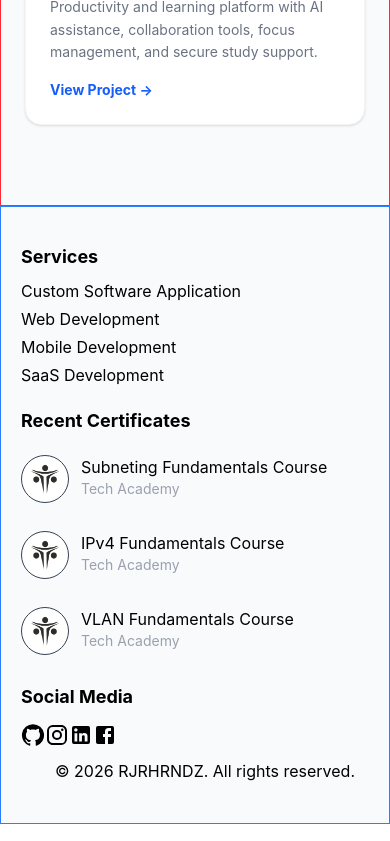
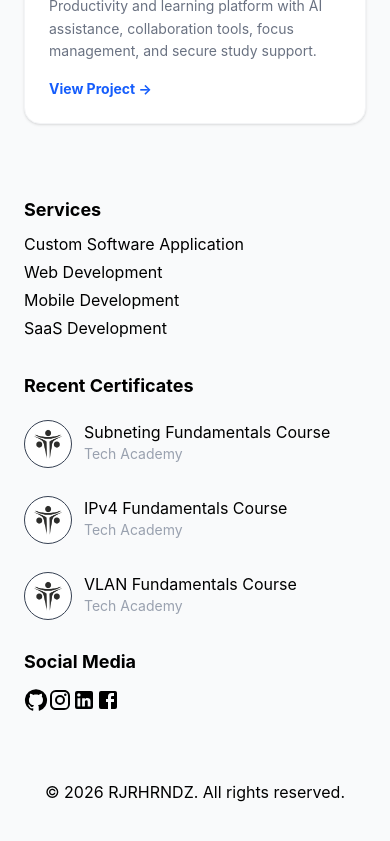
Before and after one commit to RolandoJr23/RBHJr-Portfolio, a React (Vite) app: page / in a window 390 px wide. Shown: the part 3432-4273 px from the top of the page. Built offline with nearby package versions, Linux system fonts and the light colour scheme.

Commit message:
Reposition the Right Side under Middle Container once minimize the screen into 1499px.

```diff
--- a/src/App.tsx
+++ b/src/App.tsx
@@ -29,6 +29,64 @@ function App() {
   const pauseBeforeType = 500; // milliseconds to pause after deleting
 
   const [showSchedule, setShowSchedule] = useState(false);
+
+  // Define Right Container content once to reuse in different positions
+  const RightSideContent = (
+    <>
+      {/* Services */}
+      <div className="w-full max-w-xs h-auto mt-8">
+        <h2 className="text-black font-bold text-lg">Services</h2>
+        <div className="text-black mt-2">
+          <h3 className="mb-1">Custom Software Application</h3>
+          <h3 className="mb-1">Web Development</h3>
+          <h3 className="mb-1">Mobile Development</h3>
+          <h3 className="mb-1">SaaS Development</h3>
+        </div>
+      </div>
+      {/* Recent Certificates */}
+      <div className="w-full max-w-xs mt-8">
+        <h2 className="text-black font-bold text-lg">Recent Certificates</h2>
+        <div className="mb-8 mt-5 relative">
+          <div className="absolute flex justify-center items-center w-12 h-12 bg-white rounded-full -left-0 border border-gray-700 hover:border-4 hover:border-black"><img src={techacademylogo} alt="" className="w-8 h-8 rounded-full" /></div>
+          <div className='flex flex-row items-center ml-10'>
+            <div className='w-full'>
+              <h1 className="text-md text-black pl-5">Subneting Fundamentals Course</h1>
+              <h3 className="text-sm text-gray-400 pl-5">Tech Academy</h3>
+            </div>
+          </div>
+        </div>
+        <div className="mb-8 mt-8 relative">
+          <div className="absolute flex justify-center items-center w-12 h-12 bg-white rounded-full -left-0 border border-gray-700 hover:border-4 hover:border-black"><img src={techacademylogo} alt="" className="w-8 h-8 rounded-full" /></div>
+          <div className='flex flex-row items-center ml-10'>
+            <div className='w-full'>
+              <h1 className="text-md text-black pl-5">IPv4 Fundamentals Course</h1>
+              <h3 className="text-sm text-gray-400 pl-5">Tech Academy</h3>
+            </div>
+          </div>
+        </div>
+        <div className="mb-8 mt-5 relative">
+          <div className="absolute flex justify-center items-center w-12 h-12 bg-white rounded-full -left-0 border border-gray-700 hover:border-4 hover:border-black"><img src={techacademylogo} alt="" className="w-8 h-8 rounded-full" /></div>
+          <div className='flex flex-row items-center ml-10'>
+            <div className='w-full'>
+              <h1 className="text-md text-black pl-5">VLAN Fundamentals Course</h1>
+              <h3 className="text-sm text-gray-400 pl-5">Tech Academy</h3>
+            </div>
+          </div>
+        </div>
+      </div>
+      {/* Social Media */}
+      <div className="w-full max-w-xs mt-3">
+        <h2 className="text-black font-bold text-lg">Social Media</h2>
+        <div className='h-12 flex items-center'>
+          <GitHubIcon className='w-5 h-5 cursor-pointer'><a href="https://github.com/RolandoJr23/RolandoJr23.git" target="_blank"></a></GitHubIcon>
+          <InstagramIcon className='w-20 h-5 cursor-pointer' />
+          <LinkedInIcon className='w-5 h-5 cursor-pointer' />
+          <FacebookIcon className='w-5 h-5 cursor-pointer' />
+        </div>
+      </div>
+      <h3 className='text-center mt-14 mb-10'>&copy; 2026 RJRHRNDZ. All rights reserved.</h3>
+    </>
+  );
 
   useEffect(() => {
     const handleTyping = () => {
@@ -96,9 +154,9 @@ function App() {
           }
         `}
       </style>
-      <div className="flex flex-col md:flex-row min-h-screen bg-gray-50">
+      <div className="flex flex-col md:flex-row min-h-screen bg-gray-50 overflow-hidden">
         {/* Left Side Container */}
-        <div className="w-full md:w-80 lg:w-96 h-auto md:h-lvh bg-gray-700 flex flex-col justify-baseline items-center pt-10 px-4 gap-2 overflow-y-auto overflow-x-hidden [scrollbar-width:none] [-ms-overflow-style:none] [&::-webkit-scrollbar]:hidden">
+        <div className="w-full md:w-96 lg:w-96 h-auto md:h-screen bg-gray-700 flex flex-col justify-baseline items-center pt-10 px-4 gap-2 overflow-y-auto overflow-x-hidden [scrollbar-width:none] [-ms-overflow-style:none] [&::-webkit-scrollbar]:hidden">
           <div className="text-white w-full max-w-xs h-fit flex flex-col gap-3 items-center mb-10" >
             {/* My Image */}
             <img src={myphoto} alt="Rolando Badillo Hernandez Jr." className="w-48 h-48 rounded-full border-4 border-white" /> {/* Added descriptive alt text for accessibility. */}
@@ -132,8 +190,10 @@ function App() {
           </div>
 
         </div>
-        {/* Main Content Area (Middle Container) */}
-        <div className="w-full md:flex-1 h-auto md:h-lvh overflow-y-auto overflow-x-hidden scroll-smooth [scrollbar-width:none] [-ms-overflow-style:none] [&::-webkit-scrollbar]:hidden border border-red-500">
+        {/* Wrapper to stack Middle and Right below 1500px while keeping Left as a sidebar */}
+        <div className="flex-1 h-auto md:h-screen overflow-y-auto min-[1500px]:overflow-hidden flex flex-col min-[1500px]:flex-row [scrollbar-width:none] [-ms-overflow-style:none] [&::-webkit-scrollbar]:hidden">
+          {/* Main Content Area (Middle Container) */}
+          <div className="w-full min-[1500px]:flex-1 h-auto min-[1500px]:h-full overflow-y-auto overflow-x-hidden scroll-smooth [scrollbar-width:none] [-ms-overflow-style:none] [&::-webkit-scrollbar]:hidden">
           {/* Education */}
           <div className="max-w-3xl w-full h-fit my-10 px-6 md:pl-20 reveal">
             {/* Timelime Education */}
@@ -296,7 +356,7 @@ function App() {
             </div>
           </div>
           {/* Recent Projects */}
-          <div className='max-w-3xl w-full h-fit px-6 md:pl-20 pb-20 reveal'>
+          <div className='max-w-3xl w-full h-fit px-6 md:pl-20 pb-10 reveal'>
             <h1 className='text-2xl font-bold text-black mb-6'>Recent Projects</h1>
             <div className='grid grid-cols-1 md:grid-cols-2 gap-6'>
               {/* Project 1 */}
@@ -337,62 +397,18 @@ function App() {
               </div>
             </div>
           </div>
+
+          {/* Right Side Content - Visible only below 1500px in the scroll flow */}
+          <div className='min-[1500px]:hidden max-w-3xl w-full px-6 md:pl-20 pb-10'>
+            {RightSideContent}
+          </div>
         </div>
-        {/* Right Side Container (currently empty) */}
-        <div className='w-full md:w-80 lg:w-130 pl-5 pt-4 overflow-y-auto md:h-lvh [scrollbar-width:none] [-ms-overflow-style:none] [&::-webkit-scrollbar]:hidden border border-blue-500'>
-          {/* Services */}
-          <div className="w-full max-w-xs h-auto mt-5">
-            <h2 className="text-black font-bold text-lg">Services</h2>
-            <div className="text-black mt-2">
-              <h3 className="mb-1">Custom Software Application</h3>
-              <h3 className="mb-1">Web Development</h3>
-              <h3 className="mb-1">Mobile Development</h3>
-              <h3 className="mb-1">SaaS Development</h3>
-            </div>
-          </div>
-          {/* Recent Certificates */}
-          <div className="w-full max-w-xs mt-5">
-            <h2 className="text-black font-bold text-lg">Recent Certificates</h2>
-            <div className="mb-8 mt-5 relative">
-              <div className="absolute flex justify-center items-center w-12 h-12 bg-white rounded-full -left-0 border border-gray-700 hover:border-4 hover:border-black"><img src={techacademylogo} alt="" className="w-8 h-8 rounded-full" /></div>
-              <div className='flex flex-row items-center ml-10'>
-                <div className='w-full'>
-                  <h1 className="text-md text-black pl-5">Subneting Fundamentals Course</h1>
-                  <h3 className="text-sm text-gray-400 pl-5">Tech Academy</h3>
-                </div>
-              </div>
-            </div>
-            <div className="mb-8 mt-5 relative">
-              <div className="absolute flex justify-center items-center w-12 h-12 bg-white rounded-full -left-0 border border-gray-700 hover:border-4 hover:border-black"><img src={techacademylogo} alt="" className="w-8 h-8 rounded-full" /></div>
-              <div className='flex flex-row items-center ml-10'>
-                <div className='w-full'>
-                  <h1 className="text-md text-black pl-5">IPv4 Fundamentals Course</h1>
-                  <h3 className="text-sm text-gray-400 pl-5">Tech Academy</h3>
-                </div>
-              </div>
-            </div>
-            <div className="mb-8 mt-5 relative">
-              <div className="absolute flex justify-center items-center w-12 h-12 bg-white rounded-full -left-0 border border-gray-700 hover:border-4 hover:border-black"><img src={techacademylogo} alt="" className="w-8 h-8 rounded-full" /></div>
-              <div className='flex flex-row items-center ml-10'>
-                <div className='w-full'>
-                  <h1 className="text-md text-black pl-5">VLAN Fundamentals Course</h1>
-                  <h3 className="text-sm text-gray-400 pl-5">Tech Academy</h3>
-                </div>
-              </div>
-            </div>
-          </div>
-          {/* Social Media */}
-          <div className="w-full max-w-xs mt-3">
-            <h2 className="text-black font-bold text-lg">Social Media</h2>
-            <div className='h-12 flex items-center'>
-              <GitHubIcon className='w-5 h-5 cursor-pointer'><a href="https://github.com/RolandoJr23/RolandoJr23.git" target="_blank"></a></GitHubIcon>
-              <InstagramIcon className='w-20 h-5 cursor-pointer' />
-              <LinkedInIcon className='w-5 h-5 cursor-pointer' />
-              <FacebookIcon className='w-5 h-5 cursor-pointer' />
-            </div>
-          </div>
-          <h3 className='text-center mb-10'>&copy; 2026 RJRHRNDZ. All rights reserved.</h3>
+
+        {/* Right Side Container - Sidebar for screens >= 1500px */}
+        <div className='hidden min-[1500px]:block w-96 min-[1600px]:w-130 pl-5 pt-4 h-full overflow-y-auto [scrollbar-width:none] [-ms-overflow-style:none] [&::-webkit-scrollbar]:hidden'>
+          {RightSideContent}
         </div>
+      </div>
       </div>
       {showSchedule && <Schedule onClose={() => setShowSchedule(false)} />}
     </>
```
